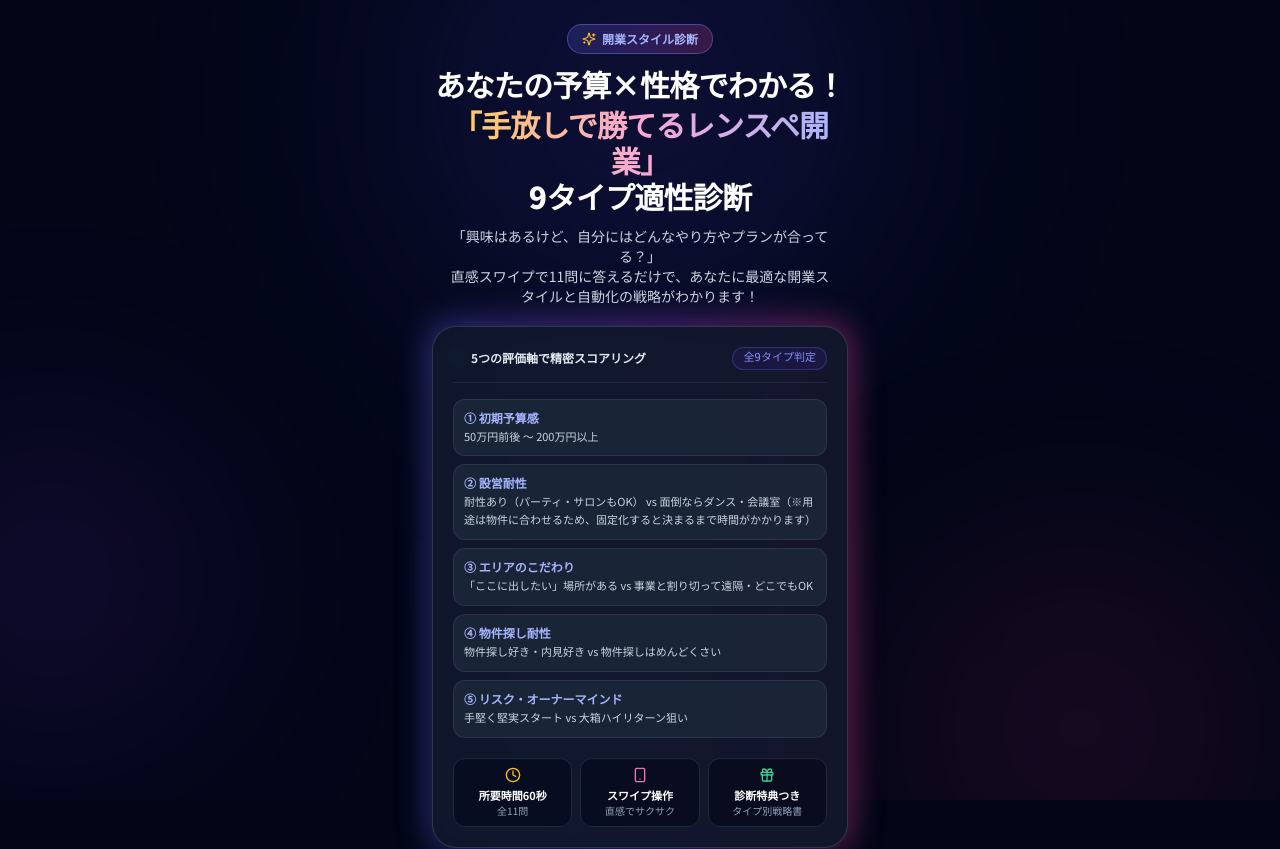
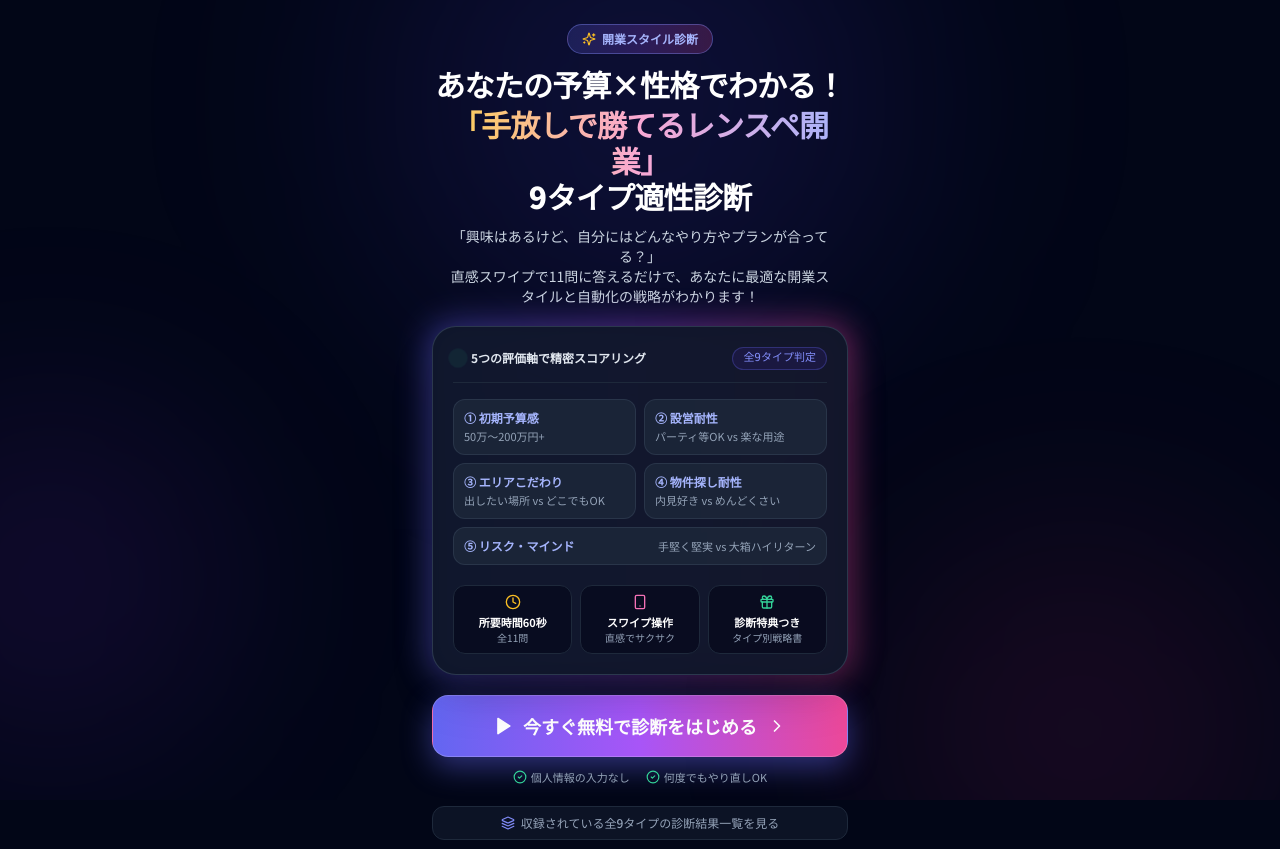
Before and after one commit to mikamiryuugo/rental-space-diagnosis, a React (Vite) app: page / in a window 1280 px wide. Shown: the top 849 px of the page. Built offline with nearby package versions, Linux system fonts and the light colour scheme.

Commit message:
Make StartScreen 5-axis chips concise and readable

```diff
--- a/src/components/ResultScreen.tsx
+++ b/src/components/ResultScreen.tsx
@@ -67,17 +67,17 @@ export const ResultScreen: React.FC<ResultScreenProps> = ({
     {
       label: '2. 設営耐性',
       value: score.diy,
-      leftText: '面倒（ダンス・会議室向き）',
-      rightText: '耐性あり（パーティ・サロンもOK）',
-      badge: score.diy >= 50 ? 'パーティ・サロン等の設営もOK' : 'ダンス・会議室等のシンプル設営向き',
+      leftText: '面倒（ダンス・会議室）',
+      rightText: '耐性あり（パーティ・サロンOK）',
+      badge: score.diy >= 50 ? 'パーティ・サロンもOK' : 'ダンス・会議室向き',
       color: 'from-emerald-400 to-teal-500',
     },
     {
-      label: '3. エリアのこだわり',
+      label: '3. エリアこだわり',
       value: score.attachment,
-      leftText: '事業と割り切り遠隔・どこでもOK',
-      rightText: '「ここに出したい」こだわり場所あり',
-      badge: score.attachment >= 50 ? 'こだわりエリア重視' : '遠隔・どこでもOK（事業割り切り）',
+      leftText: '遠隔・どこでもOK',
+      rightText: '出したい場所がある',
+      badge: score.attachment >= 50 ? 'こだわり場所あり' : 'どこでもOK（事業割り切り）',
       color: 'from-pink-400 to-purple-500',
     },
     {
@@ -85,7 +85,7 @@ export const ResultScreen: React.FC<ResultScreenProps> = ({
       value: score.search,
       leftText: '物件探しはめんどくさい',
       rightText: '物件探し好き・内見好き',
-      badge: score.search >= 50 ? '物件探し好き・内見好き' : '物件探しはめんどくさい（代行推奨）',
+      badge: score.search >= 50 ? '物件探し・内見好き' : '物件探しはめんどくさい',
       color: 'from-sky-400 to-indigo-500',
     },
     {
--- a/src/components/StartScreen.tsx
+++ b/src/components/StartScreen.tsx
@@ -72,37 +72,25 @@ export const StartScreen: React.FC<StartScreenProps> = ({
           </div>
 
           {/* 5軸のチップ */}
-          <div className="grid grid-cols-1 gap-2 text-xs">
+          <div className="grid grid-cols-2 gap-2 text-xs">
             {[
-              {
-                label: '① 初期予算感',
-                sub: '50万円前後 〜 200万円以上',
-              },
-              {
-                label: '② 設営耐性',
-                sub: '耐性あり（パーティ・サロンもOK） vs 面倒ならダンス・会議室（※用途は物件に合わせるため、固定化すると決まるまで時間がかかります）',
-              },
-              {
-                label: '③ エリアのこだわり',
-                sub: '「ここに出したい」場所がある vs 事業と割り切って遠隔・どこでもOK',
-              },
-              {
-                label: '④ 物件探し耐性',
-                sub: '物件探し好き・内見好き vs 物件探しはめんどくさい',
-              },
-              {
-                label: '⑤ リスク・オーナーマインド',
-                sub: '手堅く堅実スタート vs 大箱ハイリターン狙い',
-              },
+              { label: '① 初期予算感', sub: '50万〜200万円+' },
+              { label: '② 設営耐性', sub: 'パーティ等OK vs 楽な用途' },
+              { label: '③ エリアこだわり', sub: '出したい場所 vs どこでもOK' },
+              { label: '④ 物件探し耐性', sub: '内見好き vs めんどくさい' },
             ].map((item, idx) => (
               <div
                 key={idx}
                 className="bg-slate-800/80 border border-slate-700/60 rounded-xl p-2.5 flex flex-col"
               >
                 <span className="font-bold text-indigo-300">{item.label}</span>
-                <span className="text-[11px] text-slate-300 mt-0.5 leading-relaxed">{item.sub}</span>
+                <span className="text-[11px] text-slate-400 mt-0.5">{item.sub}</span>
               </div>
             ))}
+            <div className="col-span-2 bg-slate-800/80 border border-slate-700/60 rounded-xl p-2.5 flex items-center justify-between">
+              <span className="font-bold text-indigo-300">⑤ リスク・マインド</span>
+              <span className="text-[11px] text-slate-400">手堅く堅実 vs 大箱ハイリターン</span>
+            </div>
           </div>
 
           {/* 特徴3点 */}
--- a/src/data/diagnosisData.ts
+++ b/src/data/diagnosisData.ts
@@ -26,7 +26,7 @@ export const QUESTIONS: Question[] = [
     category: 'WORK & DIY 01',
     axisLabel: '設営耐性',
     question: '家具組み立てなど、DIYや設営作業は苦じゃない（むしろ好き）？',
-    subText: '設営耐性があればパーティやサロン等も対応可能。面倒ならダンスや会議室向きですが、用途を固定しすぎると物件が決まるまで時間がかかります。',
+    subText: '好きならパーティやサロンもOK！面倒ならダンスや会議室向き（※用途を固定しすぎると物件決定まで時間がかかります）',
     iconName: 'Hammer',
     yesLabel: '好き・苦にならない！',
     noLabel: '正直苦手・めんどくさい',
@@ -60,9 +60,9 @@ export const QUESTIONS: Question[] = [
   {
     id: 5,
     category: 'AREA 01',
-    axisLabel: 'エリアのこだわり',
-    question: '「ここに出したい」というこだわりの場所がある？（いいえ＝事業と割り切って遠隔・どこでもOK）',
-    subText: '特定の場所に出したいこだわりがあるか、事業と割り切って遠隔でもどこでも利益が出ればいいか。',
+    axisLabel: 'エリアこだわり',
+    question: '「ここに出したい！」というこだわりのエリアがある？',
+    subText: '出したい場所が決まっているか、事業と割り切って遠隔でもどこでもOKか。',
     iconName: 'MapPin',
     yesLabel: '出したい場所がある！',
     noLabel: '遠隔・どこでもOK！',
```
